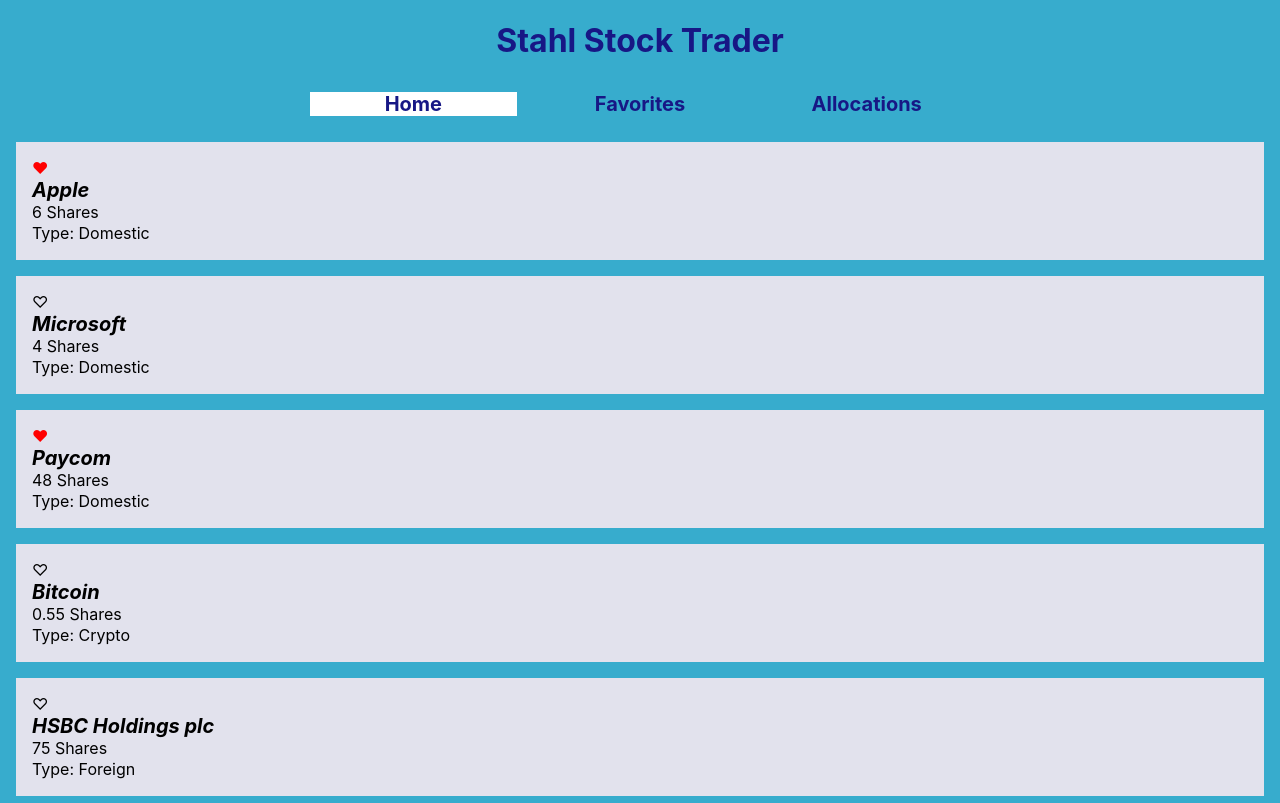
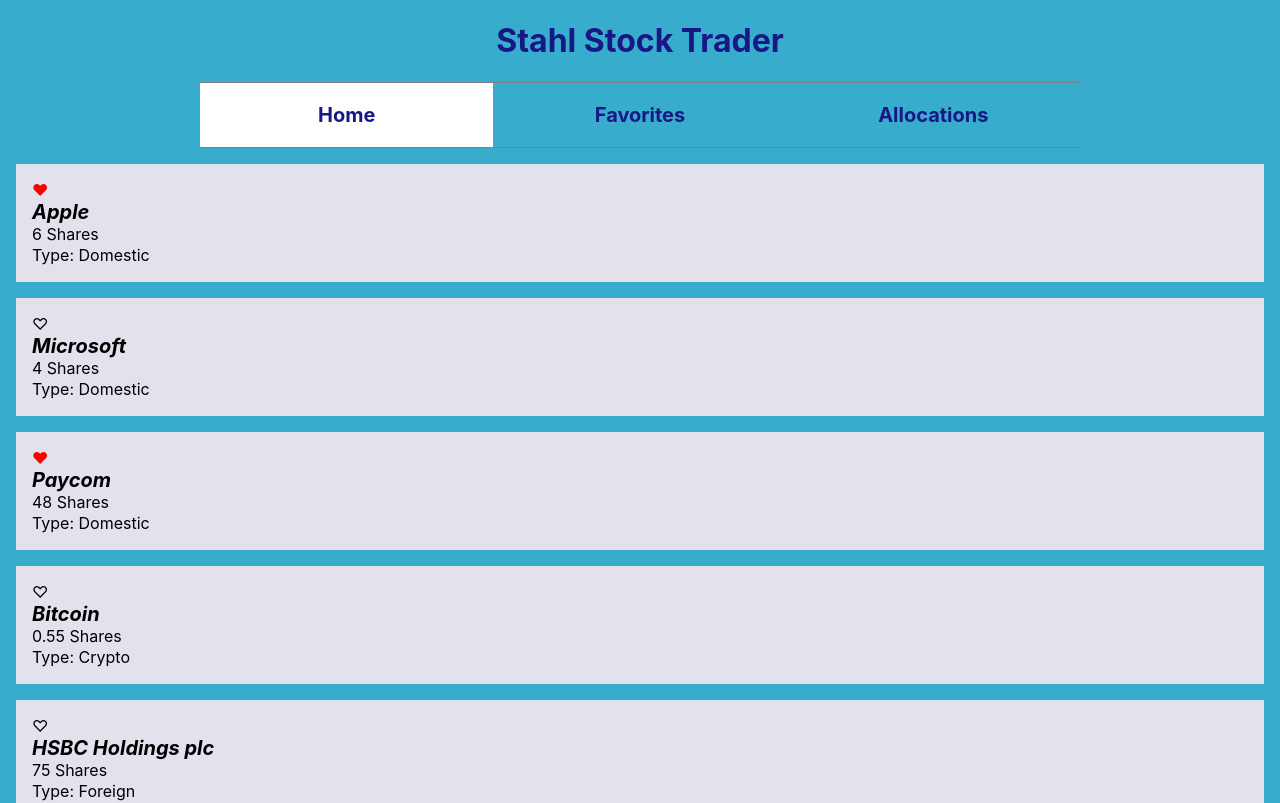
Before and after one commit to Andrewstahl/phase-2-final-project, a React (Create React App) app: page / in a window 1280 px wide. Shown: the top 803 px of the page. Built offline with nearby package versions, Linux system fonts and the light colour scheme; data requests are answered from the project's data file.

Commit message:
Added active styling to each of the nav links

```diff
--- a/src/Components/NavBar.js
+++ b/src/Components/NavBar.js
@@ -4,10 +4,9 @@
 const linkStyles = {
   display: "stretch",
   alignContent: "center",
-  float: "left",
   width: "100%",
-  // padding: "12px",
-  margin: "10px",
+  height: "20%",
+  padding: "1em",
   fontSize: "20px",
   textDecoration: "none",
   color: "#171785",
@@ -21,18 +20,21 @@
   background: "white"
 }
 
+const navLinkStyles = {
+  display: "flex",
+  borderTop: "1px solid grey",
+  borderBottom: "1px solid grey"
+}
+
 export default function NavBar() {
   return (
-    <div style={{ margin: "0 300px" }}>
-      <div style={{ display: "flex" }}>
+    <div style={{ margin: "0 200px" }}>
+      {/* <div style={{ display: "flex", border: "10px" }}> */}
+      <div style={{ ...navLinkStyles }}>
         {/* <h3>NavBar Placeholder</h3> */}
         <NavLink
           to="/"
           exact
-          // style={({ isActive }) => ({
-          //   linkStyles,
-          //   background: isActive ? "grey" : null
-          // })}
           style={({ isActive }) => (
             isActive ? linkStylesActive : linkStyles
           )}
@@ -42,20 +44,18 @@
         <NavLink
           to="/favorites"
           exact
-          style={linkStyles}
-          activeStyle={{
-            background: "darkblue",
-          }}
+          style={({ isActive }) => (
+            isActive ? linkStylesActive : linkStyles
+          )}
         >
           Favorites
         </NavLink>
         <NavLink
           to="/allocations"
           exact
-          style={linkStyles}
-          activeStyle={{
-            background: "darkblue",
-          }}
+          style={({ isActive }) => (
+            isActive ? linkStylesActive : linkStyles
+          )}
         >
           Allocations
         </NavLink>
```
